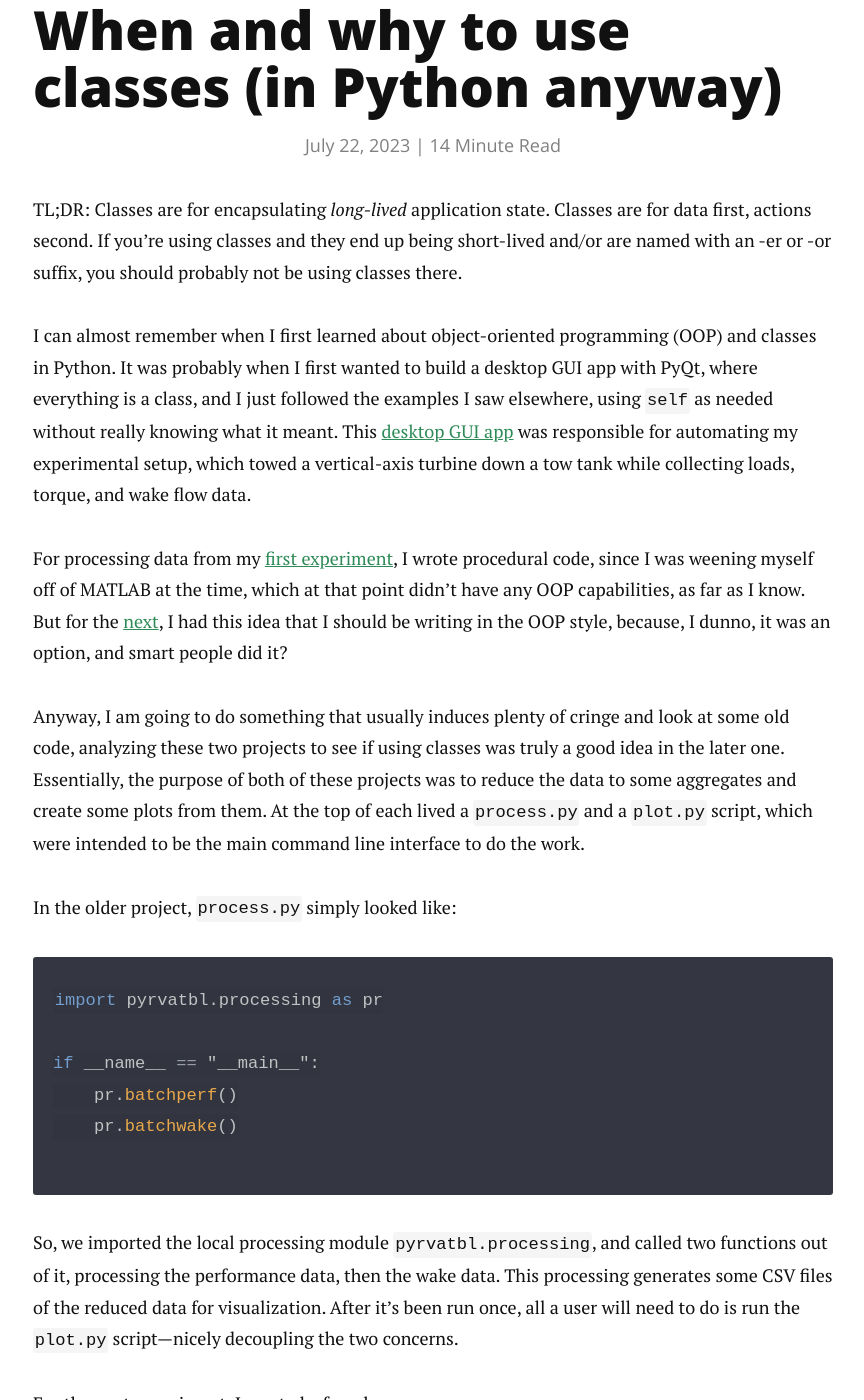
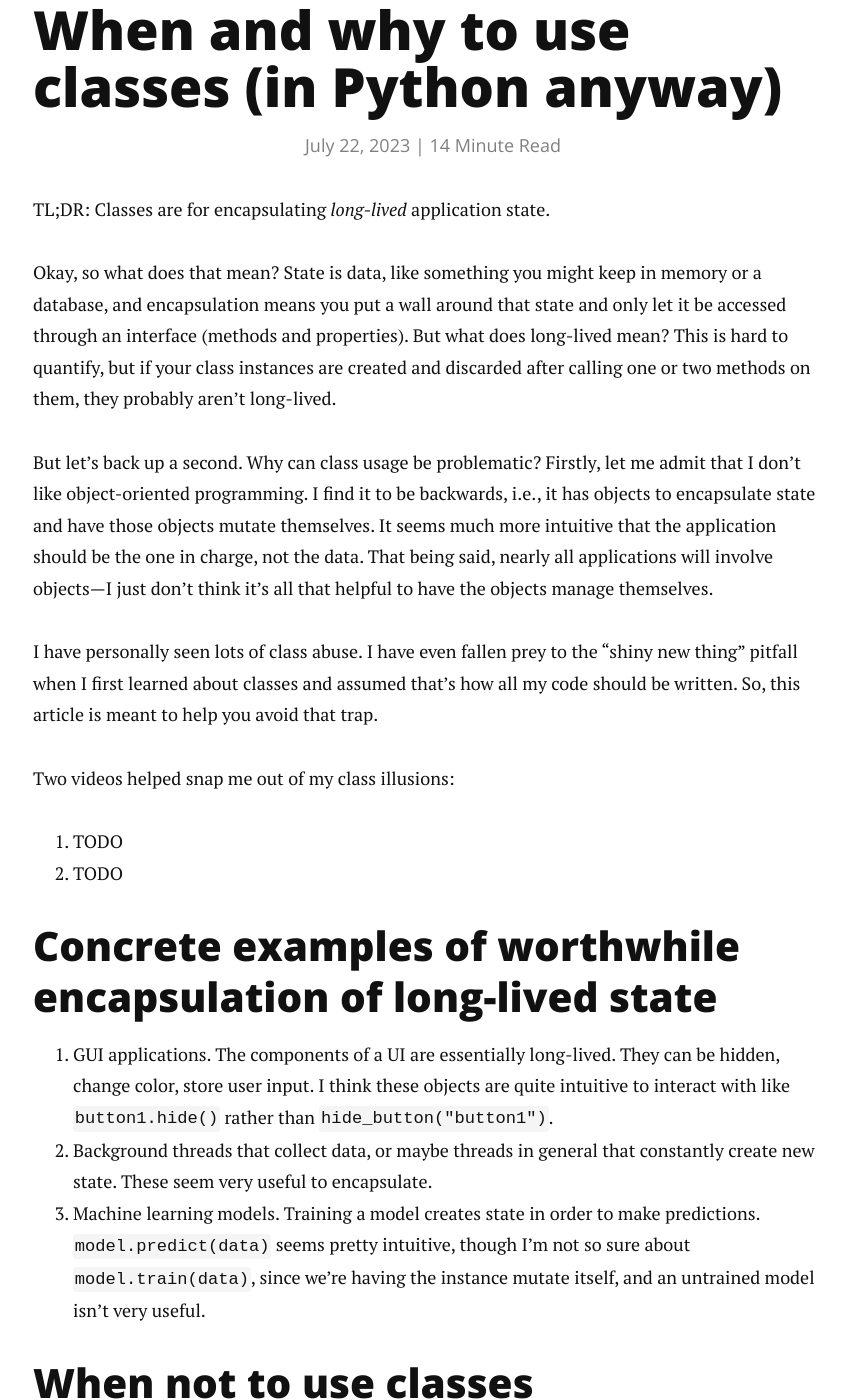
Before and after one commit to petebachant/petebachant.github.io, a Jekyll site: the page built from _posts/2023-07-22-when-and-why-classes.markdown, in a window 1280 px wide and 1400 px high, scrolled down 301 px. Shown: the whole window, without its empty margins (207-1071 px from the left). Built offline with Jekyll 4.4.1, drawn with Linux system fonts in a browser that asks for light colours; nearby versions of some CDN libraries; comment, search, counter and statistics services are not loaded; some of the changed text lies outside the part shown.

Commit message:
Start rewriting

````diff
--- a/_posts/2023-07-22-when-and-why-classes.markdown
+++ b/_posts/2023-07-22-when-and-why-classes.markdown
@@ -5,74 +5,82 @@ title: When and why to use classes (in Python anyway)
 ---
 
 TL;DR: Classes are for encapsulating _long-lived_ application state.
-Classes are for data first, actions second.
-If you're using classes and they end up being short-lived and/or
-are named with an -er or -or suffix,
-you should probably not be using classes there.
 
-I can almost remember when I first learned about object-oriented programming
-(OOP) and classes in Python.
-It was probably when I first wanted to build a desktop GUI app with PyQt,
-where everything is a class, and I just followed the examples I saw
-elsewhere, using `self` as needed without really knowing what it meant.
-This [desktop GUI app](https://github.com/petebachant/TurbineDAQ)
-was responsible for automating my experimental setup,
-which towed a vertical-axis turbine down a tow tank while collecting
-loads, torque, and wake flow data.
+Okay, so what does that mean?
+State is data, like something you might keep in memory or a database,
+and encapsulation means you put a wall around that state
+and only let it be accessed through an interface
+(methods and properties).
+But what does long-lived mean?
+This is hard to quantify,
+but if your class instances are created and discarded after calling
+one or two methods on them, they probably aren't long-lived.
 
-For processing data from my
-[first experiment](https://github.com/UNH-CORE/RVAT-baseline),
-I wrote procedural code, since I was weening
-myself off of MATLAB at the time, which at that point didn't have any
-OOP capabilities, as far as I know.
-But for the [next](https://github.com/UNH-CORE/RVAT-Re-dep),
-I had this idea that I should be writing in the OOP style,
-because, I dunno, it was an option, and smart people did it?
+But let's back up a second.
+Why can class usage be problematic?
+Firstly, let me admit that I don't like object-oriented programming.
+I find it to be backwards, i.e., it has objects to encapsulate
+state and have those objects mutate themselves.
+It seems much more intuitive that the application should be the one in
+charge, not the data.
+That being said, nearly all applications will involve objects---I just don't
+think it's all that helpful to have the objects manage themselves.
 
-Anyway, I am going to do something that usually induces plenty of cringe
-and look at some old code, analyzing these two projects to see if
-using classes was truly a good idea in the later one.
-Essentially, the purpose of both of these projects was to reduce the data
-to some aggregates and create some plots from them.
-At the top of each lived a `process.py` and a `plot.py` script, which were
-intended to be the main command line interface to do the work.
+I have personally seen lots of class abuse.
+I have even fallen prey to the "shiny new thing" pitfall when I first
+learned about classes and assumed that's how all my code should be written.
+So, this article is meant to help you avoid that trap.
 
-In the older project, `process.py` simply looked like:
+Two videos helped snap me out of my class illusions:
+1. TODO
+2. TODO
 
-```python
-import pyrvatbl.processing as pr
+## Concrete examples of worthwhile encapsulation of long-lived state
 
-if __name__ == "__main__":
-    pr.batchperf()
-    pr.batchwake()
-```
+1. GUI applications. The components of a UI are essentially long-lived.
+   They can be hidden, change color, store user input.
+   I think these objects are quite intuitive to interact with like
+   `button1.hide()` rather than `hide_button("button1")`.
+2. Background threads that collect data, or maybe threads in general that
+   constantly create new state. These seem very useful to encapsulate.
+3. Machine learning models. Training a model creates state in order to make
+   predictions. `model.predict(data)` seems pretty intuitive,
+   though I'm not so sure about `model.train(data)`,
+   since we're having the instance mutate itself,
+   and an untrained model isn't very useful.
 
-So, we imported the local processing module `pyrvatbl.processing`, and called
-two functions out of it, processing the performance data, then the wake data.
-This processing generates some CSV files of the reduced data for visualization.
-After it's been run once, all a user will need to do is run the `plot.py`
-script---nicely decoupling the two concerns.
+## When not to use classes
 
-For the next experiment,
-I created a few classes:
-- `Run` to represent a data collection run
-- `PerfCurve` to represent the processed data for a performance curve
-- `WakeProfile` and `WakeMap` to represent the processed wake flow data in
-  one and two dimensions, respectively
+1. To reduce duplicate code via inheritance. It is not commonly accepted that
+   inheritance is problematic.
+   I will make an exception if the inheritance happens in the
+   same module, however.
+2. To write procedures. If you are instantiating a class, calling one method,
 
-The interface to processing and plotting data was still primarily the CLI,
-so that was good,
-but all of this could have probably been easier to understand as a collection
-of functions,
-with the important non-primitive objects being Pandas DataFrames.
+## Bonus application: Type hinting and validation
 
-I am going to take an example of an interface that forces users to
-instantiate a bunch of classes,
-which I find to be very user unfriendly.
-This is from the Foxes wake modeling library,
-which looks like a very useful and valuable piece of software.
-I certainly am not implying it is bad software,
-just that the interface is a little too complex.
+Pydantic.
+This isn't long-lived state per se,
+but Pydantic models are quite helpful to define data types
+to be used throughout the application,
+and these happen to be defined as classes.
+I would avoid attaching too many methods to them, however,
+following the principle of letting the application
+handle the data instead of the data handling itself.
+
+## Lastly, a word about complexity
+
+Maybe the most important reason to avoid using classes is that
+we want to minimize complexity,
+and complexity comes from additional state in our application that is
+not essential to the problem we're solving.
+Since classes encapsulate state,
+it logically follows that if you write lots of them,
+you're potentially creating a lot of state in your application.
+Python is especially bad for this because the `self` keyword gives one
+a limitless dumping ground for state.
+
+## Old stuff below
 
 ```python
 import foxes
@@ -112,7 +120,6 @@ farm_results = foxes.simulate_farm(
 ```
 
 TODO: More, LoC, examples of usage, etc.
-
 
 Fast-forward a decade or so, and now I'm at [WindESCo](https://windesco.com),
 writing software that
````
